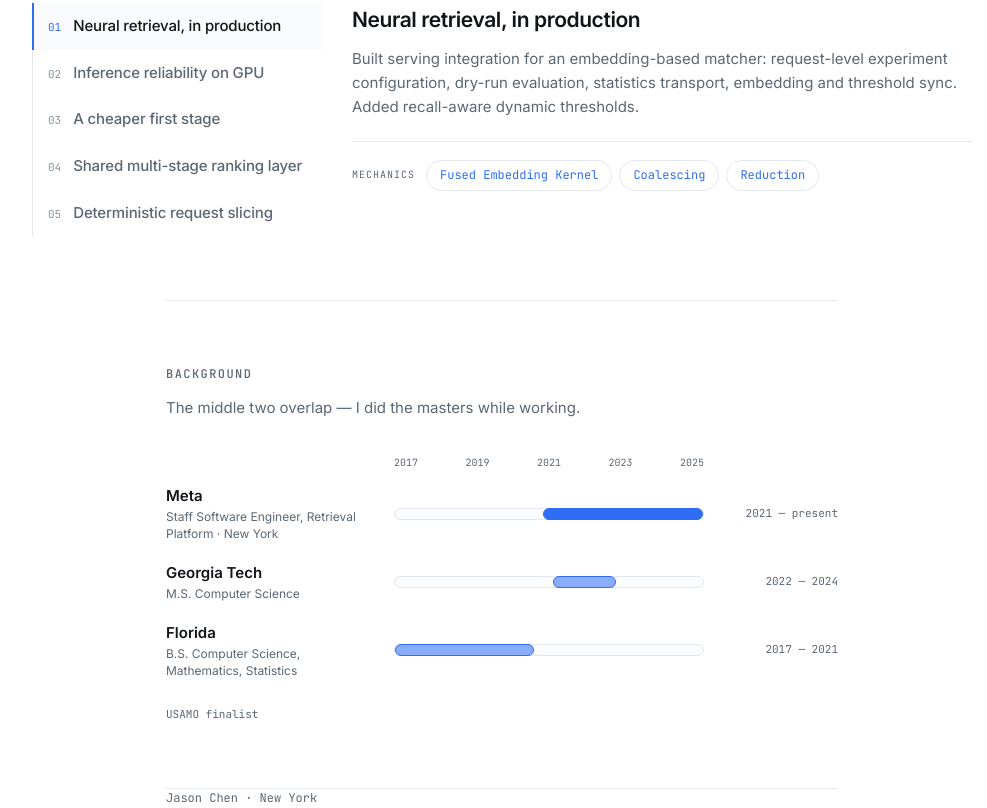
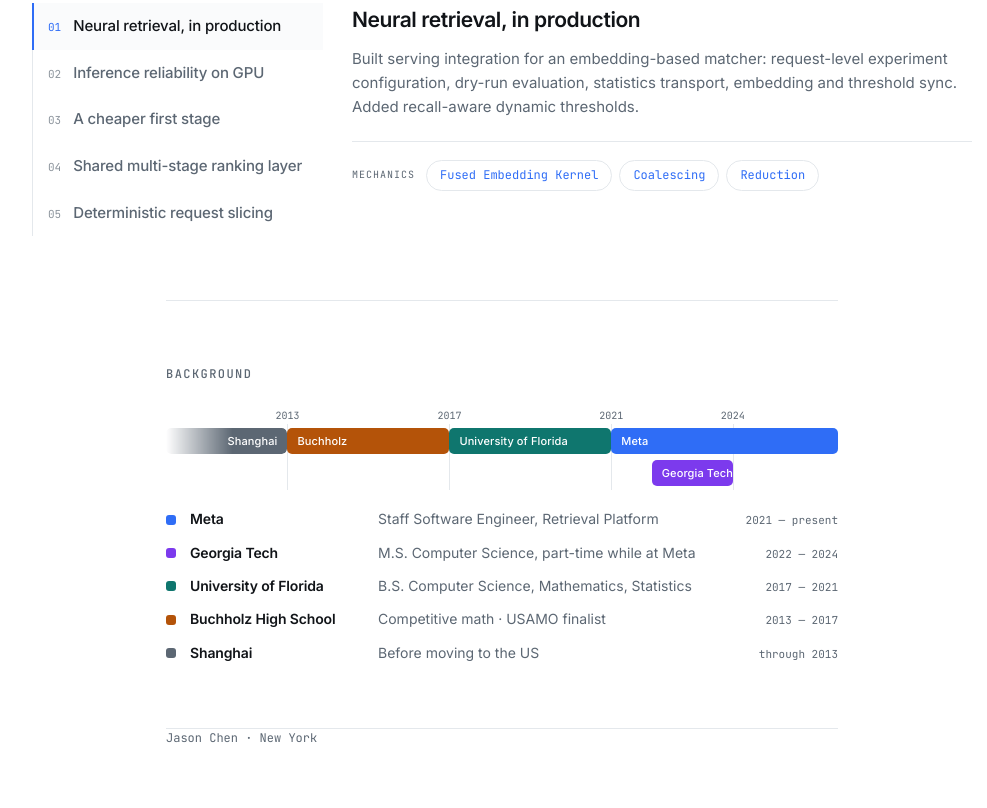
Before and after one commit to LeChn/lechn.github.io, a plain HTML site: page index.html in a window 1280 px wide. Shown: the part 1087-1895 px from the top of the page, without its empty margins (138-1125 px from the left). After the commit the page ends 1835 px from the top, so only its background shows below. Drawn offline with Linux system fonts and the light colour scheme.

Commit message:
background timeline

```diff
--- a/css/style.css
+++ b/css/style.css
@@ -1216,80 +1216,159 @@ figcaption strong {
 	background: color-mix(in srgb, var(--accent) 8%, transparent);
 }
 
-/* Background: overlapping timeline */
+/* Background: two full-thickness lanes on a shared year axis */
 .tl {
-	margin-top: 26px;
+	margin-top: 24px;
+}
+
+.tlticks {
+	position: relative;
+	height: 14px;
+	margin-bottom: 6px;
+}
+
+.tlticks span {
+	position: absolute;
+	transform: translateX(-50%);
+	font-family: var(--mono);
+	font-size: 10px;
+	color: var(--muted);
+}
+
+.tlchart {
+	position: relative;
+	display: grid;
+	gap: 6px;
+}
+
+/* Gridlines run through both lanes so a bar edge visibly lands on its year. */
+.tlgrid {
+	position: absolute;
+	inset: 0;
+	pointer-events: none;
+}
+
+.tlgrid span {
+	position: absolute;
+	top: -4px;
+	bottom: -4px;
+	width: 1px;
+	background: var(--line);
 }
 
 .tlrow {
-	display: grid;
-	grid-template-columns: 210px 1fr 116px;
-	gap: 18px;
-	align-items: center;
-	padding: 9px 0;
-}
-
-.tlhead {
-	padding-bottom: 4px;
-}
-
-.tlaxis {
-	display: flex;
-	justify-content: space-between;
-	font-family: var(--mono);
-	font-size: 10px;
-	color: var(--muted);
-}
-
-.tlname strong {
-	display: block;
-	font-size: 15px;
-	font-weight: 600;
-}
-
-.tlname span {
-	display: block;
-	font-size: 12px;
-	color: var(--muted);
-	line-height: 1.4;
-	margin-top: 1px;
-}
-
-.tltrack {
 	position: relative;
-	height: 12px;
-	border-radius: 6px;
-	background: var(--panel);
-	border: 1px solid var(--line);
+	height: 26px;
 }
 
 .tlbar {
 	position: absolute;
-	top: -1px;
-	bottom: -1px;
+	top: 0;
+	bottom: 0;
 	left: var(--l);
 	width: var(--w);
-	border-radius: 6px;
-	background: color-mix(in srgb, var(--accent) 55%, transparent);
-	border: 1px solid var(--accent);
-}
-
-.tlbar.now {
+	border-radius: 5px;
+	display: flex;
+	align-items: center;
+	overflow: hidden;
+}
+
+.tlbar b {
+	font-weight: 500;
+	font-size: 11px;
+	letter-spacing: 0.01em;
+	color: #fff;
+	padding: 0 10px;
+	white-space: nowrap;
+}
+
+.tlbar.fade {
+	-webkit-mask-image: linear-gradient(90deg, transparent, #000 55%);
+	mask-image: linear-gradient(90deg, transparent, #000 55%);
+}
+
+.tlbar.fade b {
+	margin-left: auto;
+}
+
+.tlbar.sh {
+	background: var(--muted);
+}
+
+.tlbar.hs {
+	background: var(--sc);
+}
+
+.tlbar.uf {
+	background: var(--sb);
+}
+
+.tlbar.meta {
 	background: var(--accent);
 }
 
-.tlyears {
+.tlbar.gt {
+	background: var(--sd);
+}
+
+.tlkey {
+	list-style: none;
+	margin: 22px 0 0;
+	padding: 0;
+	display: grid;
+	gap: 11px;
+}
+
+.tlkey li {
+	display: grid;
+	grid-template-columns: 12px 176px 1fr auto;
+	gap: 12px;
+	align-items: baseline;
+	font-size: 14px;
+}
+
+.tlkey i {
+	width: 10px;
+	height: 10px;
+	border-radius: 3px;
+	align-self: center;
+}
+
+.k-meta {
+	background: var(--accent);
+}
+
+.k-gt {
+	background: var(--sd);
+}
+
+.k-uf {
+	background: var(--sb);
+}
+
+.k-hs {
+	background: var(--sc);
+}
+
+.k-sh {
+	background: var(--muted);
+}
+
+.tlkey strong {
+	font-weight: 600;
+	letter-spacing: -0.01em;
+}
+
+.tlkey span {
+	color: var(--muted);
+}
+
+.tlkey em {
+	font-style: normal;
 	font-family: var(--mono);
 	font-size: 11px;
 	color: var(--muted);
-	text-align: right;
-}
-
-.cred {
-	margin: 18px 0 0;
-	font-family: var(--mono);
-	font-size: 11px;
-	color: var(--muted);
+	white-space: nowrap;
 }
 
 /* Systems: sticky group nav */
@@ -1480,18 +1559,18 @@ footer p {
 		min-height: 0;
 	}
 
-	.tlrow {
-		grid-template-columns: 1fr 108px;
-		gap: 6px 12px;
-		padding: 12px 0;
+	.tlkey li {
+		grid-template-columns: 12px 1fr;
+		gap: 4px 12px;
 	}
 
-	.tltrack {
-		grid-column: 1 / -1;
+	.tlbar b {
+		display: none;
 	}
 
-	.tlhead .tlaxis {
-		grid-column: 1 / -1;
+	.tlkey span,
+	.tlkey em {
+		grid-column: 2;
 	}
 
 	.readout,
--- a/index.html
+++ b/index.html
@@ -175,36 +175,38 @@
 
 		<section>
 			<h2>Background</h2>
-			<p class="note">The middle two overlap — I did the masters while working.</p>
 			<div class="tl">
-				<div class="tlrow tlhead">
-					<div></div>
-					<div class="tlaxis"><span>2017</span><span>2019</span><span>2021</span><span>2023</span><span>2025</span></div>
-					<div></div>
+				<div class="tlticks">
+					<span style="left:18.07%">2013</span>
+					<span style="left:42.17%">2017</span>
+					<span style="left:66.27%">2021</span>
+					<span style="left:84.34%">2024</span>
 				</div>
-				<div class="tlrow">
-					<div class="tlname"><strong>Meta</strong><span>Staff Software Engineer, Retrieval Platform · New York</span></div>
-					<div class="tltrack">
-						<span class="tlbar now" style="--l:48.2%;--w:51.8%"></span>
+				<div class="tlchart">
+					<div class="tlgrid">
+					<span style="left:18.07%"></span>
+					<span style="left:42.17%"></span>
+					<span style="left:66.27%"></span>
+					<span style="left:84.34%"></span>
 					</div>
-					<div class="tlyears">2021 — present</div>
+					<div class="tlrow">
+						<span class="tlbar sh fade" style="--l:0.00%;--w:18.07%"><b>Shanghai</b></span>
+						<span class="tlbar hs" style="--l:18.07%;--w:24.10%"><b>Buchholz</b></span>
+						<span class="tlbar uf" style="--l:42.17%;--w:24.10%"><b>University of Florida</b></span>
+						<span class="tlbar meta" style="--l:66.27%;--w:33.73%"><b>Meta</b></span>
+					</div>
+					<div class="tlrow">
+						<span class="tlbar gt" style="--l:72.29%;--w:12.05%"><b>Georgia Tech</b></span>
+					</div>
 				</div>
-				<div class="tlrow">
-					<div class="tlname"><strong>Georgia Tech</strong><span>M.S. Computer Science</span></div>
-					<div class="tltrack">
-						<span class="tlbar " style="--l:51.3%;--w:20.5%"></span>
-					</div>
-					<div class="tlyears">2022 — 2024</div>
-				</div>
-				<div class="tlrow">
-					<div class="tlname"><strong>Florida</strong><span>B.S. Computer Science, Mathematics, Statistics</span></div>
-					<div class="tltrack">
-						<span class="tlbar " style="--l:0.0%;--w:45.1%"></span>
-					</div>
-					<div class="tlyears">2017 — 2021</div>
-				</div>
+				<ul class="tlkey">
+					<li><i class="k-meta"></i><strong>Meta</strong><span>Staff Software Engineer, Retrieval Platform</span><em>2021 — present</em></li>
+					<li><i class="k-gt"></i><strong>Georgia Tech</strong><span>M.S. Computer Science, part-time while at Meta</span><em>2022 — 2024</em></li>
+					<li><i class="k-uf"></i><strong>University of Florida</strong><span>B.S. Computer Science, Mathematics, Statistics</span><em>2017 — 2021</em></li>
+					<li><i class="k-hs"></i><strong>Buchholz High School</strong><span>Competitive math · USAMO finalist</span><em>2013 — 2017</em></li>
+					<li><i class="k-sh"></i><strong>Shanghai</strong><span>Before moving to the US</span><em>through 2013</em></li>
+				</ul>
 			</div>
-			<p class="cred">USAMO finalist</p>
 		</section>
 	</main>
 
```
